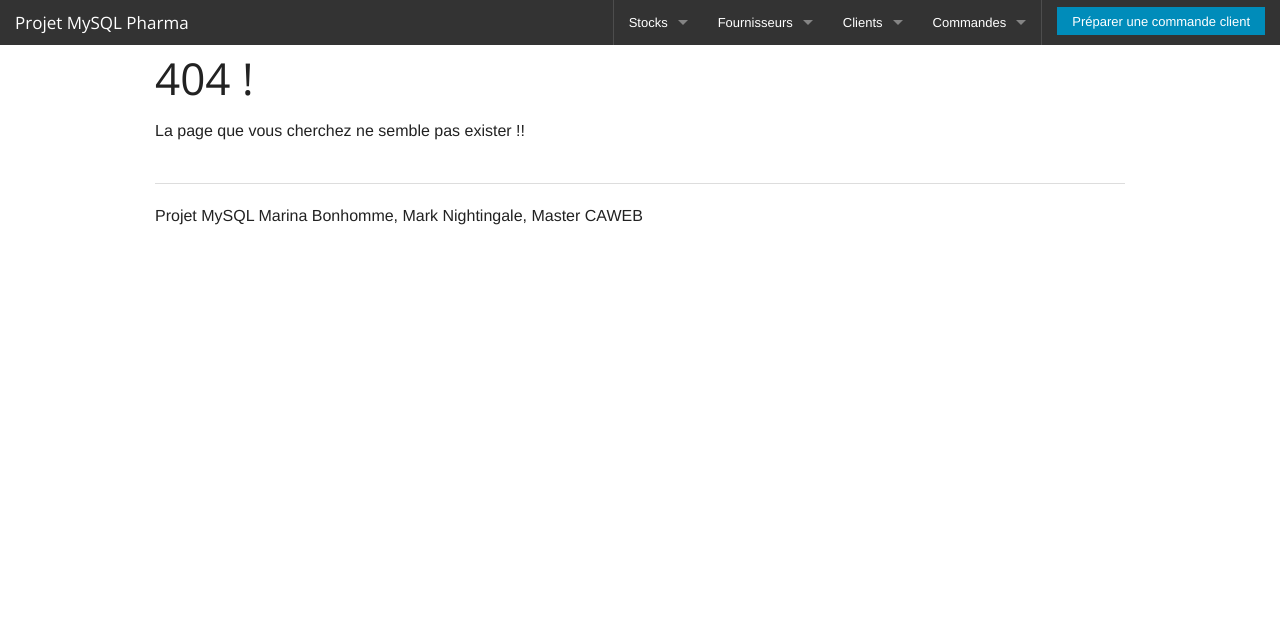
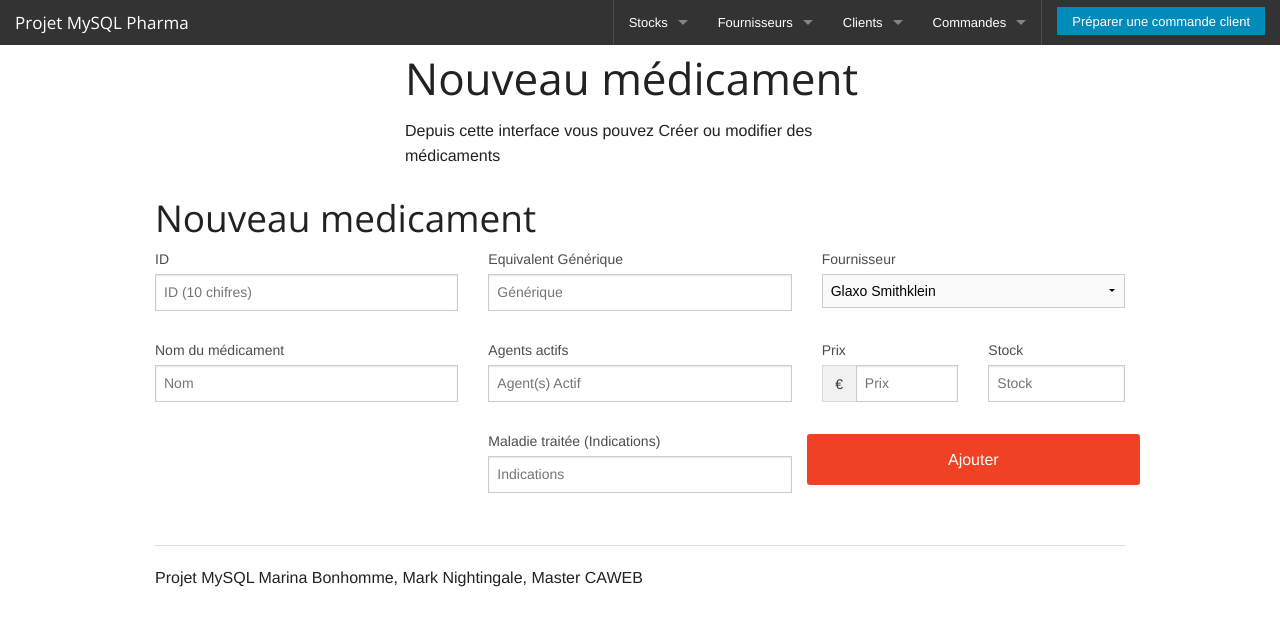
Before and after one commit to markjohnnightingale/mysql-pharma, a PHP site: page /index.php?page=modifier-medicament in a window 1280 px wide. Shown: the top 626 px of the page. Run offline with PHP 8.4, Linux system fonts and the light colour scheme; data comes from the database, SQL or seed files in the repository; some libraries are stand-ins or nearby versions.

Commit message:
many changes

```diff
--- a/ajax/afficher-clients.php
+++ b/ajax/afficher-clients.php
@@ -1,5 +1,8 @@
 <?php
 require "../connect.php";
+error_reporting(E_ERROR | E_WARNING | E_PARSE);
+
+
 
 $sql = 'SELECT `no_client`, `civilite`, `nom`, `prenom`, `date_naissance`,`adresse`,`ville`,`code_postal`,`tel`,`email`,`no_insee`,`caisse`,`mutuelle` FROM clients'; // SQL Query
 foreach ($conn->query($sql) as $row) { // Loop through each row and for each row display table layout
--- a/ajax/afficher-fournisseurs.php
+++ b/ajax/afficher-fournisseurs.php
@@ -1,5 +1,7 @@
 <?php
 require "../connect.php";
+error_reporting(E_ERROR | E_WARNING | E_PARSE);
+
 
 $sql = 'SELECT `id_fournisseur`, `nom_fournisseur`, `personne_contact`,`adresse`,`ville`,`code_postal`,`tel`,`email` FROM fournisseur'; // SQL Query
 foreach ($conn->query($sql) as $row) { // Loop through each row and for each row display table layout
--- a/ajax/afficher-medicaments.php
+++ b/ajax/afficher-medicaments.php
@@ -1,10 +1,13 @@
 <?php
 require "../connect.php";
+
+error_reporting(E_ERROR | E_WARNING | E_PARSE);
+
 
 $sql = 'SELECT `id_med`, `nom_med`, `equiv_generique`,`agents_actifs`,`prix`,`stock`,`fournisseur`,`maladie_traitee` FROM medicament'; // SQL Query
 foreach ($conn->query($sql) as $row) { // Loop through each row and for each row display table layout
   print '<tr id="med_'.$row['id_med'].'">'; // put ID in CSS class to enable selecting specific rows of the table via JS in the form med_ID-GOES-HERE
-  print '<td>'.$row['nom_med'].' <span class="secondary radius label">'.$row['id_med'].'</span></td>'; // Name of medication and ID label
+  print '<td><a href="index.php?page=modifier-medicament&id='.$row['id_med'].'">'.$row['nom_med'].'</a> <span class="secondary radius label">'.$row['id_med'].'</span></td>'; // Name of medication and ID label
   print '<td>'.$row['equiv_generique'].'</td>';
   print '<td>'.$row['agents_actifs'].'</td>';
   print '<td>'.$row['maladie_traitee'].'</td>';
--- a/ajax/get-client-ajax.php
+++ b/ajax/get-client-ajax.php
@@ -1,6 +1,6 @@
 <?php
 require "../connect.php";
-
+error_reporting(E_ERROR | E_WARNING | E_PARSE);
 
 ## $file = 'test-log.txt';
 // Open the file to get existing content
--- a/ajax/inserer-client-ajax.php
+++ b/ajax/inserer-client-ajax.php
@@ -1,5 +1,7 @@
 <?php
 require "../connect.php";
+error_reporting(E_ERROR | E_WARNING | E_PARSE);
+
 
 $no_client = $_POST['no_client'];
 $civilite = $_POST['civilite'];
--- a/ajax/inserer-fournisseur-ajax.php
+++ b/ajax/inserer-fournisseur-ajax.php
@@ -1,5 +1,7 @@
 <?php
 require "../connect.php";
+error_reporting(E_ERROR | E_WARNING | E_PARSE);
+
 
 $id_fournisseur = $_POST['id_fournisseur'];
 $nom_fournisseur = $_POST['nom_fournisseur'];
--- a/ajax/inserer-medicament-ajax.php
+++ b/ajax/inserer-medicament-ajax.php
@@ -1,5 +1,7 @@
 <?php
 require "../connect.php";
+error_reporting(E_ERROR | E_WARNING | E_PARSE);
+
 
 $id_med = $_POST['id_med'];
 $nom_med = $_POST['nom_med'];
--- a/ajax/update-stock.php
+++ b/ajax/update-stock.php
@@ -1,6 +1,6 @@
 <?php
 require "../connect.php";
-
+error_reporting(E_ERROR | E_WARNING | E_PARSE);
 
 $file = 'test-log.txt';
 // Open the file to get existing content
--- a/index.php
+++ b/index.php
@@ -27,6 +27,9 @@ if (isset($_GET['page'])) {
 		case "preparer-commande":
 		require "prepare-commande.php";
 		break;
+		case "modifier-medicament":
+		require "modifier-medicament.php";
+		break;
 		default: require "404.php";
 	}
 } else {
--- /dev/null
+++ b/modifier-medicament.php
@@ -0,0 +1,168 @@
+<div class="row">
+  <div class="large-6 push-3 columns">
+	  <?php
+
+		$modifier = false;
+
+
+	  	if (isset($_GET['id'])) {
+
+			// Persistant variables
+			$DBdata = null;
+			$modifier = null;
+
+			// Get global id
+	  		$idMed = $_GET['id'];
+
+
+	  		$sql = "SELECT COUNT(*) FROM medicament WHERE `id_med` LIKE '$idMed' ";
+	  		if ($res = $conn->query($sql)) {
+	  			if( $res->fetchColumn() > 0) {
+	  				$modifier = true;
+
+					$sql = "SELECT * FROM medicament WHERE `id_med` LIKE :id_med";
+					if ($stmt = $conn->prepare($sql)) {
+						if ($stmt->execute(array(
+							':id_med' => $idMed
+						))) {
+							$DBdata = $stmt->fetch(PDO::FETCH_ASSOC);
+						} else { ## $log .= " Select échouée";
+						}
+					}
+
+	  			} else {
+	  				print "<div data-alert class=\"alert-box alert\" id=\"client-alert-box\">
+			  		  		Erreur : Le médicament avec l'ID $idMed n'est pas dans la base.
+		  		  			</div>";
+							$modifier = false;
+	  			}
+	  		}
+
+	  		    /* Check the number of rows that match the SELECT statement */
+
+	  		}
+
+	  		$res = null;
+
+
+
+	  	?>
+	  <h1><?php if ($modifier == true) { print 'Modifier : ' . $DBdata['nom_med']; } else { print 'Nouveau médicament';}?></h1>
+	  <h2><small><?php if ($modifier == true) { print 'ID : ' . $DBdata['id_med']; }?></small></h2>
+	  <p>Depuis cette interface vous pouvez Créer ou modifier des médicaments</p>
+
+  </div>
+
+</div>
+
+
+<div class="row">
+	<div class="large-6 columns">
+		<h2><?php if ($modifier == true) { print $DBdata['nom_med'];} else { print "Nouveau medicament";}?></h2>
+	</div>
+</div>
+<form id="form-med" method="POST">
+<div class="row">
+
+	  <div class="large-4 columns">
+		   <label>ID <?php if ($modifier == true) { print '(non modifiable)';} ?></label>
+		  <input id="id_med_field" name="id_med" style="" type="text" placeholder="ID (10 chifres)" <?php if ($modifier == true) { print 'readonly';} ?> value="<?php if ($modifier == true) { print $DBdata['id_med'];};?>">
+	  </div>
+	  <div class="large-4 columns">
+		   <label>Equivalent Générique</label>
+		  <input id="equiv_generique" name="equiv_generique" type="text" placeholder="Générique" value="<?php if ($modifier == true) { print $DBdata['equiv_generique'];};?>"><br>
+	  </div>
+	  <div class="large-4 columns">
+		  <label>Fournisseur</label>
+		  <span id="jq_fournisseur" class="hide"><?php if ($modifier == true) { print $DBdata['fournisseur'];}?></span>
+		  <select id="id_fournisseur" name="fournisseur">
+			  <?php
+			  $sql = 'SELECT `id_fournisseur`, `nom_fournisseur` FROM fournisseur';
+			  foreach ($conn->query($sql) as $row) {
+				  print '<option value="' . $row['id_fournisseur'] . '">' . $row['nom_fournisseur'] . '</option>'; // Fill out all fournisseurs in a drop-down
+			  }
+			  ?>
+		  </select>
+	  </div>
+</div>
+
+<div class="row">
+
+	<div class="large-4 columns">
+		 <label>Nom du médicament</label>
+		<input id="nom_med_field" name="nom_med" style="" type="text" placeholder="Nom" value="<?php if ($modifier == true) { print $DBdata['nom_med'];}?>"><br>
+	</div>
+	<div class="large-4 columns">
+		 <label>Agents actifs</label>
+		<input id="agents_actifs" name="agents_actifs" type="text" placeholder="Agent(s) Actif" value="<?php if ($modifier == true) { print $DBdata['agents_actifs'];}?>"><br>
+	</div>
+	<div class="large-2 columns">
+		 <label>Prix</label>
+		<div class="row collapse">
+			<div class="small-3 columns">
+				<span class="prefix">€</span>
+			</div>
+			<div class="small-9 columns">
+				<input id="prix" name="prix" type="number" size="2" placeholder="Prix" value="<?php if ($modifier == true) { print $DBdata['prix'];}?>">
+			</div>
+		</div>
+	</div>
+	<div class="large-2 columns">
+		 <label>Stock</label>
+		<input id="stock" name="stock" type="number" size="2" placeholder="Stock" value="<?php if ($modifier == true) { print $DBdata['stock'];}?>">
+	</div>
+</div>
+<div class="row">
+	<div class="large-4 push-4 columns">
+		 <label>Maladie traitée (Indications)</label>
+	    <input id="maladie_traitee" name="maladie_traitee" type="text" placeholder="Indications" value="<?php if ($modifier == true) { print $DBdata['maladie_traitee'];}?>">
+	</div>
+	<a href="javascript:void(0)" id="<?php if ($modifier == true) { print "update"; } else { print "ajouter"; }?>"class="large-4 columns button alert radius"><?php if ($modifier == true) { print "Modifier"; } else { print "Ajouter"; }?></a>
+</div>
+</form>
+<div class="row">
+<div data-alert id="outcome" class="large-12 columns alert-box success" style="display:none;">
+	<a href="#" class="close">&times;</a>
+</div>
+</div>
+
+
+<script>
+
+$(document).ready(function(){
+
+	//Switch fournisseur to correct fournisseur
+	var id_fournisseur = $('#jq_fournisseur').text().trim();
+	$('#id_fournisseur option[value=' + id_fournisseur + ']').prop('selected', true);
+
+
+	//Update existing medicament
+	$('#update').click(function(){
+		var formData = $('#form-med').serialize();
+		console.log(formData);
+		$.ajax( {
+			type: "POST",
+			url: 'ajax/update-med.php',
+			data: formData,
+			dataType:"json",
+			success: function(data){
+			if( $data = $.parseJSON(data) ) {
+				$('#outcome').prepend('Modifications apportées au médicament : ' + $data['nom_med']).fadeIn()
+				return false;
+			} else {
+				$('#outcome').prepend('Error !').removeClass('success').addClass('failure').fadeIn();
+				return false;
+			}},
+			error: function(data){
+				$('#outcome').prepend('Error !' + data).removeClass('success').addClass('alert').fadeIn();
+				return false;
+
+			}
+		}
+
+		)
+	})
+
+});
+
+</script>
--- a/prepare-commande.php
+++ b/prepare-commande.php
@@ -31,7 +31,7 @@
 		  </div>
 		  <div data-alert class="alert-box" id="client-alert-box">
 			  Sélectionnez un client
-			  <a href="#" class="close">&times;</a>
+
 		  </div>
 		</div>
 	</div>
@@ -101,7 +101,7 @@ $(document).ready(function(){
 					$('#code_postal_client').text($clientData['code_postal']);
 					$('#ville_client').text($clientData['ville'].toUpperCase());
 					$('#email_client').text($clientData['email'].toLowerCase());
-					$('.client_details').show();
+					$('.client_details').fadeIn();
 				} else {
 					$('#client-alert-box').text('Erreur de MySQL');
 				}
@@ -110,7 +110,7 @@ $(document).ready(function(){
 				});
 		} else {
 			$('#client-alert-box').show();
-			$('.client_details').hide();
+			$('.client_details').fadeOut();
 		}
 	});
 
```
Also changed, not shown: ajax/test-log.txt (+16 -2 lines), ajax/update-med.php (added, +57 -0 lines), ajax/untitled.txt (added).
